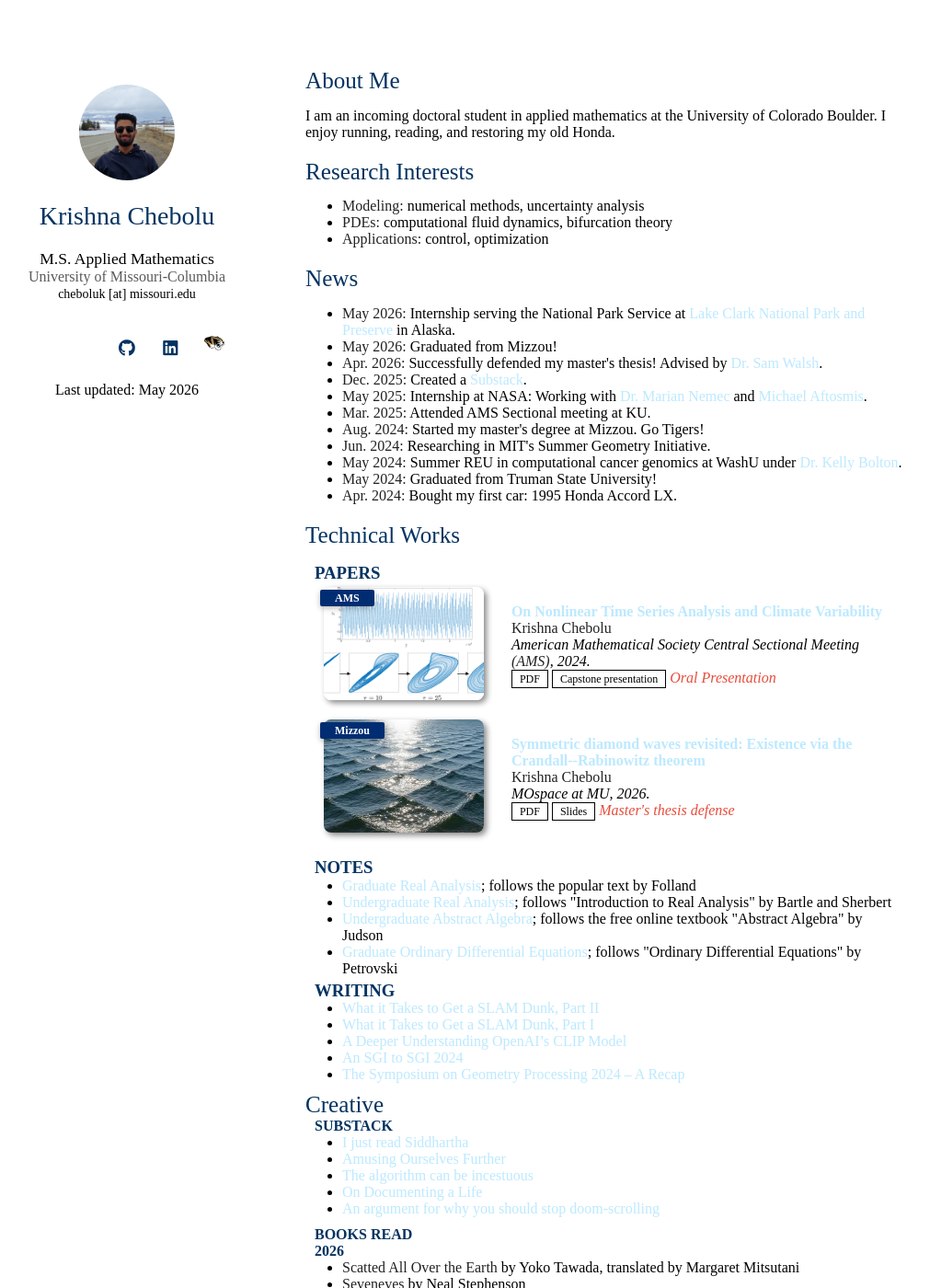
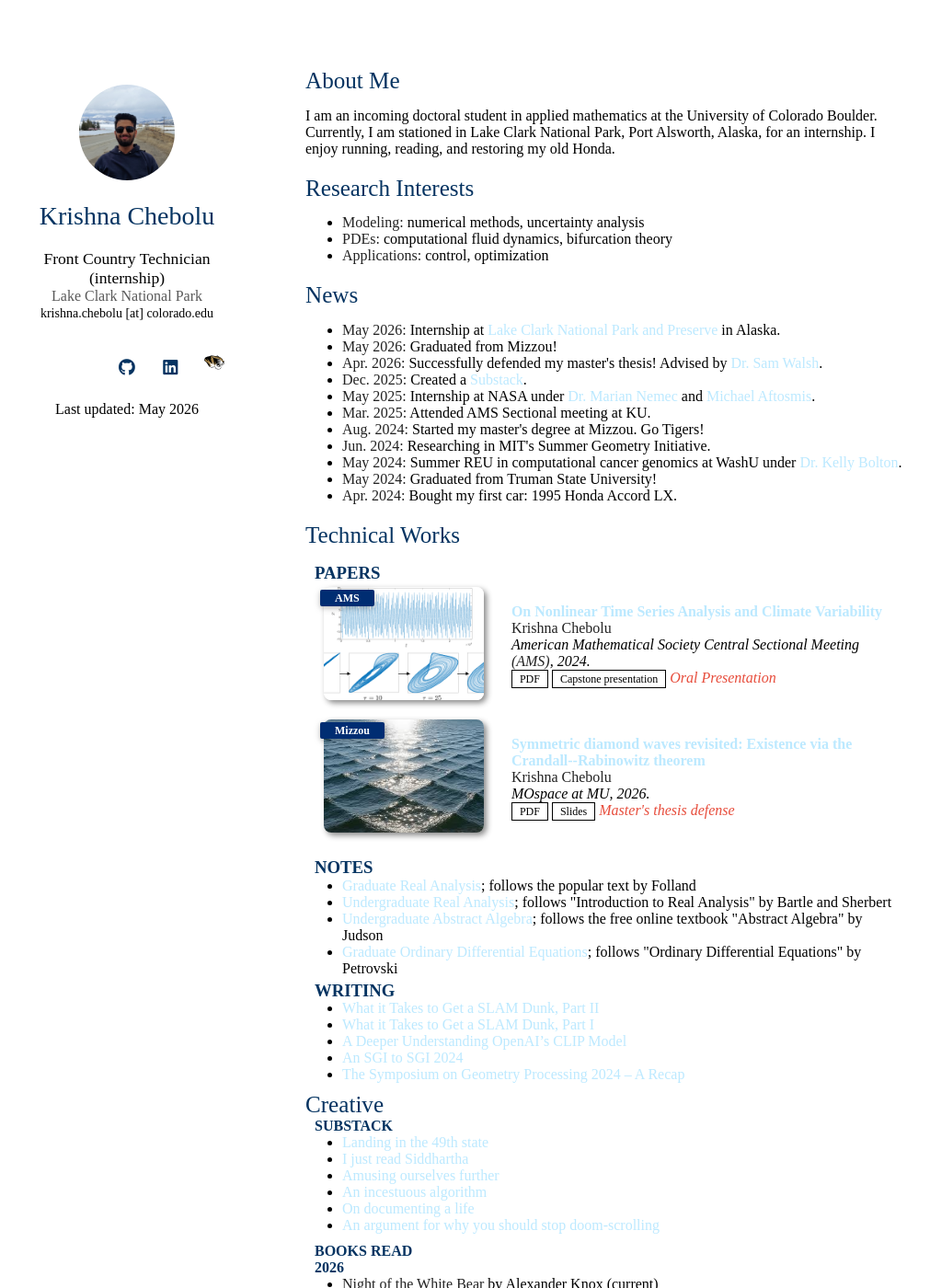
Before and after one commit to krishnachebolu/krishnachebolu.github.io, a Jekyll site: the page index.html, which Jekyll copies as it is, in a window 1280 px wide and 1400 px high. Shown: the whole window at 92% size, without its empty margins (138-1149 px from the left). Built offline with Jekyll 4.4.1, drawn with Linux system fonts in a browser that asks for light colours; nearby versions of some CDN libraries; a style sheet for code colours, icons or effects is not loaded; some of the changed text lies outside the part shown.

Commit message:
Update personal details and publications in index.html
Updated position title, email address, and internship details. Modified publication links and current reading list.

```diff
--- a/index.html
+++ b/index.html
@@ -38,15 +38,15 @@
         <h1>Krishna Chebolu</h1>
 
 
-        <position style="font-size:1.10rem;">M.S. Applied Mathematics</position>
+        <position style="font-size:1.10rem;">Front Country Technician (internship)</position>
         <br>
 
 
-        <a href="" rel="noopener"><autocolor>University of Missouri-Columbia</autocolor></a>
+        <a href="" rel="noopener"><autocolor>Lake Clark National Park</autocolor></a>
         <br>
 
 
-        <email>cheboluk [at] missouri.edu</email>
+        <email>krishna.chebolu [at] colorado.edu</email>
 
 
         <br>
@@ -59,7 +59,7 @@
 
 
 
-        <a style="margin: 0 5px 0 0" href="assets/files/Chebolu-CV-15Apr2026.pdf">
+        <a style="margin: 0 5px 0 0" href="assets/files/Chebolu-CV-10May2026.pdf">
           <i class="ai ai-cv" style="font-size:1.3rem;"></i>
         </a>
 
@@ -89,6 +89,7 @@ Last updated: May 2026
       <h2 id="about-me">About Me</h2>
 
 <p>I am an incoming doctoral student in applied mathematics at the University of Colorado Boulder.
+  Currently, I am stationed in Lake Clark National Park, Port Alsworth, Alaska, for an internship.
 
   I enjoy running, reading, and restoring my old Honda.
 </p>
@@ -104,11 +105,11 @@ Last updated: May 2026
 
 <h2 id="news">News</h2>
 <ul>
-  <li><strong>May 2026:</strong> Internship serving the National Park Service at <a href="https://www.nps.gov/lacl/index.htm">Lake Clark National Park and Preserve</a> in Alaska.
+  <li><strong>May 2026:</strong> Internship at <a href="https://www.nps.gov/lacl/index.htm">Lake Clark National Park and Preserve</a> in Alaska.
   <li><strong>May 2026:</strong> Graduated from Mizzou!
   <li><strong>Apr. 2026:</strong> Successfully defended my master's thesis! Advised by <a href="https://samuelwalsh.github.io/">Dr. Sam Walsh</a>.</li>
   <li><strong>Dec. 2025:</strong> Created a <a href="https://krishnachebolu.substack.com/">Substack</a>.</li>
-  <li><strong>May 2025:</strong> Internship at NASA: Working with <a href="https://www.nas.nasa.gov/aboutnas/staff/staff_nemec.html">Dr. Marian Nemec</a> and <a href="https://www.nas.nasa.gov/aboutnas/staff/staff_maftosmis.html">Michael Aftosmis</a>.</li>
+  <li><strong>May 2025:</strong> Internship at NASA under <a href="https://www.nas.nasa.gov/aboutnas/staff/staff_nemec.html">Dr. Marian Nemec</a> and <a href="https://www.nas.nasa.gov/aboutnas/staff/staff_maftosmis.html">Michael Aftosmis</a>.</li>
   <li><strong>Mar. 2025:</strong> Attended AMS Sectional meeting at KU.</li>
   <li><strong>Aug. 2024:</strong> Started my master's degree at Mizzou. Go Tigers!</li>
   <li><strong>Jun. 2024:</strong> Researching in MIT's Summer Geometry Initiative.</li>
@@ -203,10 +204,11 @@ Last updated: May 2026
 
         <h4 style="margin:0 10px 0;">SUBSTACK</h4>
 <ul style="margin:0 0 10px;">
+  <li><a href="https://krishnachebolu.substack.com/p/landing-in-the-49th-state">Landing in the 49th state</a></li>
   <li><a href="https://krishnachebolu.substack.com/p/i-just-read-siddhartha">I just read Siddhartha</a></li>
-  <li><a href="https://krishnachebolu.substack.com/p/amusing-ourselves-further">Amusing Ourselves Further</a></li>
-  <li><a href="https://krishnachebolu.substack.com/p/the-algorithm-can-be-incestuous">The algorithm can be incestuous</a></li>
-  <li><a href="https://krishnachebolu.substack.com/p/on-documenting-a-life">On Documenting a Life</a></li>
+  <li><a href="https://krishnachebolu.substack.com/p/amusing-ourselves-further">Amusing ourselves further</a></li>
+  <li><a href="https://krishnachebolu.substack.com/p/the-algorithm-can-be-incestuous">An incestuous algorithm</a></li>
+  <li><a href="https://krishnachebolu.substack.com/p/on-documenting-a-life">On documenting a life</a></li>
    <li><a href="https://krishnachebolu.substack.com/p/an-argument-for-why-you-should-stop">An argument for why you should stop doom-scrolling</a></li>
 
 </ul>
@@ -214,11 +216,10 @@ Last updated: May 2026
         <h4 style="margin:0 10px 0;">BOOKS READ</h4>
            <h4 style="margin:0 10px 0;">2026</h4>
 <ul style="margin:0 0 5px;">
+  <li><strong>Night of the White Bear</strong> by Alexander Knox (current)</li>
   <li><strong>Scatted All Over the Earth</strong> by Yoko Tawada, translated by Margaret Mitsutani</li>
   <li><strong>Seveneves</strong> by Neal Stephenson</li>
-  <li><strong>Gilead</strong> by Marilynne Robinson (current)</li>
   <li><strong>Rendezvous with Rama</strong> by Arthur Clarke</li>
-  <li><strong>Moby-Dick; or, The Whale</strong> by Herman Melville (paused)</li>
   <li><strong>The Island of Dr. Moreau</strong> by H.G. Wells</li>
   <li><strong>Our Mathematical Universe</strong> by Max Tegmark</li>
   <li><strong>The War of the Worlds</strong> by H.G. Wells</li>
```
